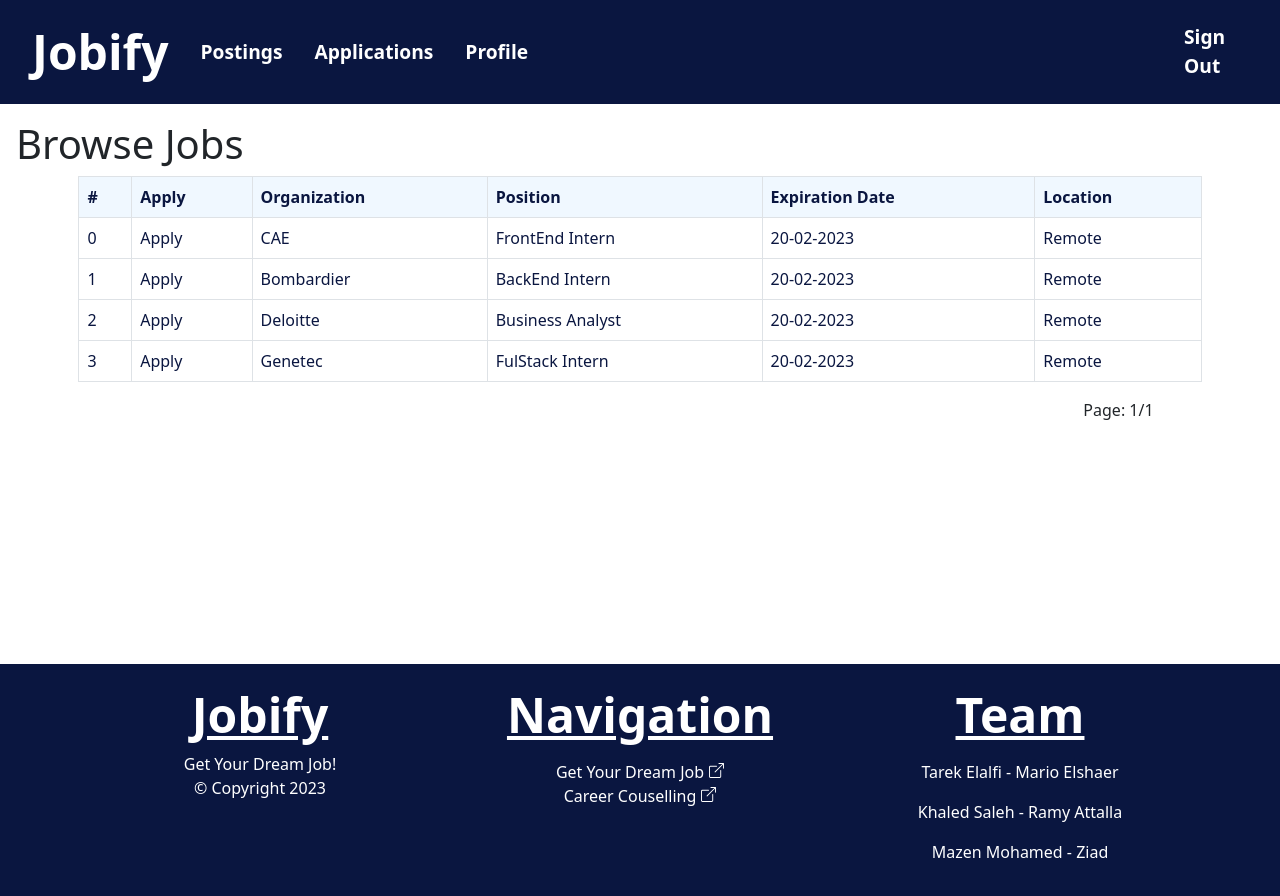
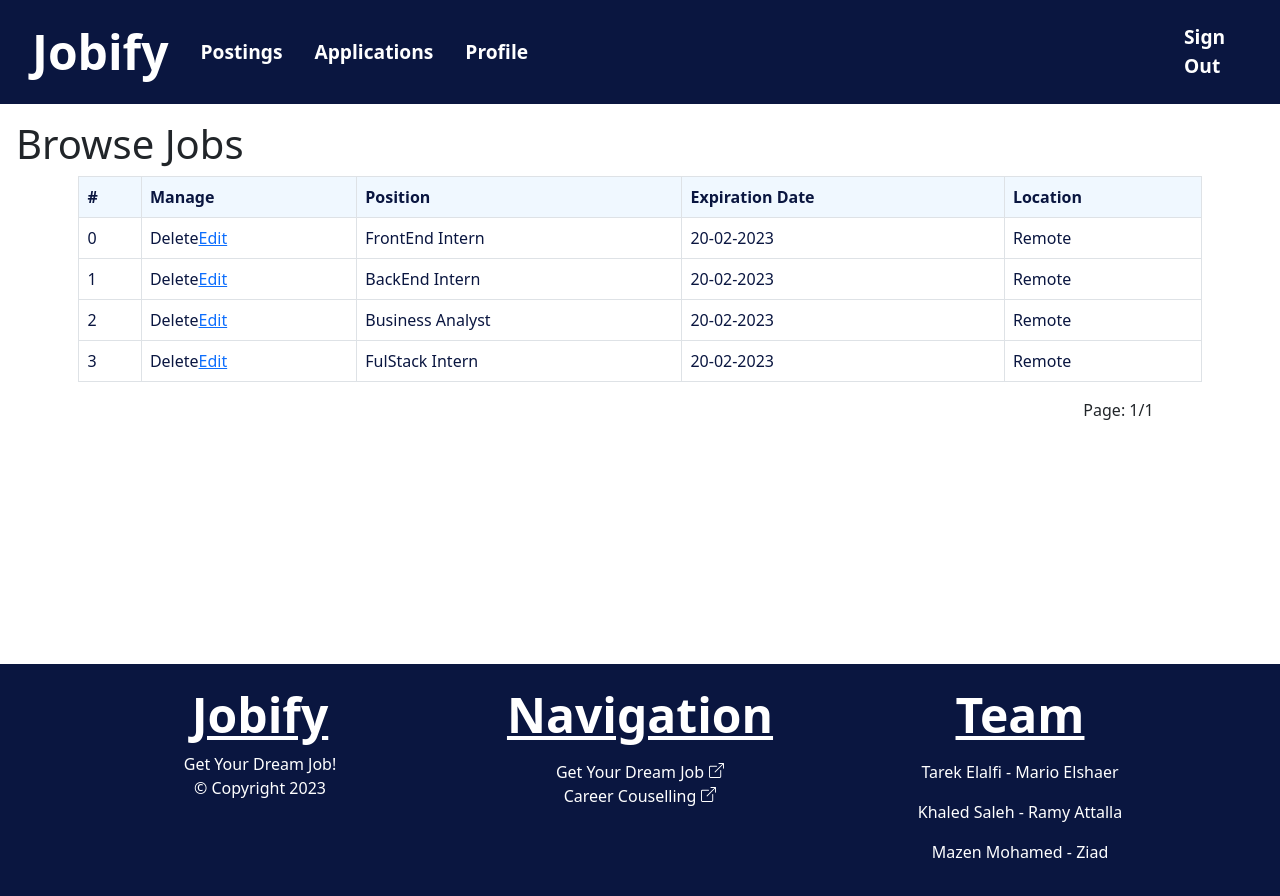
Before and after one commit to ramy-att/trivial-soen341project2023, a React (Create React App) app in the folder client/: page /job-postings in a window 1280 px wide. Shown: the top 896 px of the page. Built offline with nearby package versions, Linux system fonts and the light colour scheme.

Commit message:
Add starting points

```diff
--- a/client/src/App.js
+++ b/client/src/App.js
@@ -36,7 +36,6 @@ const App = () => {
           <Posting/>
         </Route>
       </Route>
-
       {window.location.pathname !== "/" &&
         window.location.pathname !== "/signin" && <Footer />}
     </div>
--- a/client/src/components/Postings/EmployerPostings.js
+++ b/client/src/components/Postings/EmployerPostings.js
@@ -1,6 +1,65 @@
 import React from "react";
+import { Container } from "react-bootstrap";
+import { Link } from "react-router-dom";
+import DataTable from "../DataTable/DataTable.js";
+import "./Postings.css";
 
 const EmployerPostings = () => {
-  return <p>Hello World</p>;
+  const Manage = (
+    <div>
+      <span>
+        Delete
+      </span>
+      <Link to="/job-postings/0" className="Manage-to-posts">
+        Edit
+      </Link>
+    </div>
+  );
+  return (
+    <Container fluid className="postingsPage">
+      <h1>Browse Jobs</h1>
+      <div className="table-cont">
+        <DataTable
+          header={[
+            "#",
+            "Manage",
+            "Position",
+            "Expiration Date",
+            "Location",
+          ]}
+          data={[
+            {
+              Item0: "0",
+              Manage: Manage,
+              Item1: "FrontEnd Intern",
+              Item2: "20-02-2023",
+              Item3: "Remote",
+            },
+            {
+              Item0: "1",
+              Manage: Manage,
+              Item1: "BackEnd Intern",
+              Item2: "20-02-2023",
+              Item3: "Remote",
+            },
+            {
+              Item0: "2",
+              Manage: Manage,
+              Item1: "Business Analyst",
+              Item2: "20-02-2023",
+              Item3: "Remote",
+            },
+            {
+              Item0: "3",
+              Manage: Manage,
+              Item1: "FulStack Intern",
+              Item2: "20-02-2023",
+              Item3: "Remote",
+            },
+          ]}
+        />
+      </div>
+    </Container>
+  );
 };
 export default EmployerPostings;
--- /dev/null
+++ b/client/src/components/Postings/ManagePosting.js
@@ -0,0 +1,94 @@
+import React, { useState } from "react";
+import Modal from "react-bootstrap/Modal";
+import { Form } from "react-bootstrap";
+
+const ManagePosting = (props) => {
+  const { editing, data } = props;
+  const [location, setLocation] = useState("");
+  const [expirationDate, setExpirationDate] = useState("");
+  const [description, setDescription] = useState("");
+  const [position, setPosition] = useState("");
+
+  const submitHandler = (e) => {
+    e.preventDefault();
+    console.log(location);
+    console.log(position);
+    console.log(description);
+    console.log(expirationDate);
+  };
+  return (
+    <Modal
+      {...props}
+      size="lg"
+      aria-labelledby="contained-modal-title-vcenter"
+      centered
+      onHide={props.showModalHandler}
+    >
+      <Modal.Header closeButton>
+        <Modal.Title id="contained-modal-title-vcenter">
+          {editing ? "Edit: Front-End Intern (ID #1)" : "Create Posting"}
+        </Modal.Title>
+      </Modal.Header>
+      <Modal.Body>
+        <Form onSubmit={submitHandler}>
+          <Form.Group controlId="formFile" className="mb-3">
+            <Form.Label>Position*</Form.Label>
+            <Form.Control
+              value={position}
+              onChange={(e) => {
+                setPosition(e.target.value);
+              }}
+              required
+            />
+          </Form.Group>
+          <Form.Group controlId="formFile" className="mb-3">
+            <Form.Label>Description*</Form.Label>
+            <Form.Control
+              value={description}
+              onChange={(e) => {
+                setDescription(e.target.value);
+              }}
+              as="textarea"
+              rows={4}
+            />
+          </Form.Group>
+          <Form.Group controlId="formFile" className="mb-3">
+            <Form.Label>Expiration Date*</Form.Label>
+            <Form.Control
+              value={expirationDate}
+              onChange={(e) => {
+                setExpirationDate(e.target.value);
+              }}
+              type="date"
+              required
+            />
+          </Form.Group>
+          <Form.Group controlId="formFile" className="mb-3">
+            <Form.Label>Location*</Form.Label>
+            <Form.Control
+              as="select"
+              required
+              value={location}
+              onChange={(e) => setLocation(e.target.value)}
+            >
+              <option value="0">Remote</option>
+              <option value="1">Hybrid</option>
+              <option value="2">In-Person</option>
+              <option value="3">Custom</option>
+            </Form.Control>
+          </Form.Group>
+          {location === "3" && (
+            <Form.Group controlId="formFile" className="mb-3">
+              <Form.Label>Location*</Form.Label>
+              <Form.Control required />
+            </Form.Group>
+          )}
+          <div className="text-center">
+            <button className="submit-application">Submit</button>
+          </div>
+        </Form>
+      </Modal.Body>
+    </Modal>
+  );
+};
+export default ManagePosting;
--- a/client/src/components/Postings/Posting.js
+++ b/client/src/components/Postings/Posting.js
@@ -2,11 +2,12 @@ import React, { useState } from "react";
 import { useParams } from "react-router-dom";
 import { Container, Table } from "react-bootstrap";
 import CreateApplication from "./CreateApplication";
+import ManagePosting from "./ManagePosting";
 
 const Posting = () => {
   const { id } = useParams();
   const [showModal, setShowModal] = useState(false);
-
+  // ADD STATE: USER type
   const showModalHandler = () => {
     setShowModal((prev) => !prev);
   };
@@ -15,13 +16,26 @@ const Posting = () => {
       <div className="title-container">
         <h1>CAE: Front-End Intern (ID: #{id})</h1>
         {/* Button will only appear for student, will replace with "check applciation" if already applied" */}
+        {/* <button
+          className="apply-posting-button"
+          onClick={() => {
+            setShowModal(true);
+          }}
+        >
+          Apply
+        </button> */}
         <button
           className="apply-posting-button"
           onClick={() => {
             setShowModal(true);
           }}
         >
-          Apply
+          Edit
+        </button>
+        <button
+          className="apply-posting-button"
+        >
+          Delete
         </button>
         {/* <span>Check Application!</span> */}
       </div>
@@ -99,7 +113,8 @@ const Posting = () => {
           </tbody>
         </Table>
       </div>
-      {showModal && <CreateApplication showModalHandler={showModalHandler} show />}
+      {/* {showModal && <CreateApplication showModalHandler={showModalHandler} show />} */}
+      {showModal && <ManagePosting showModalHandler={showModalHandler} show />}
     </Container>
   );
 };
--- a/client/src/pages/PostingsPage.js
+++ b/client/src/pages/PostingsPage.js
@@ -1,6 +1,7 @@
 import React from "react";
 import StudentPostings from "../components/Postings/StudentPostings";
+import EmployerPostings from "../components/Postings/EmployerPostings";
 const PostingsPage = () =>{
-    return <StudentPostings/>
+    return <EmployerPostings/>
 }
 export default PostingsPage;
```
